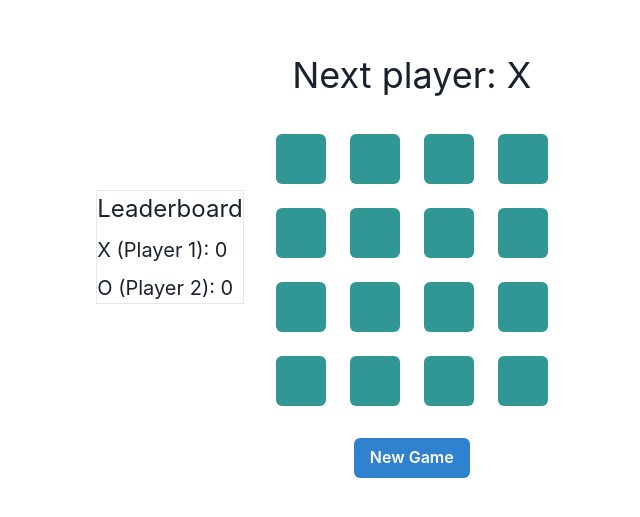
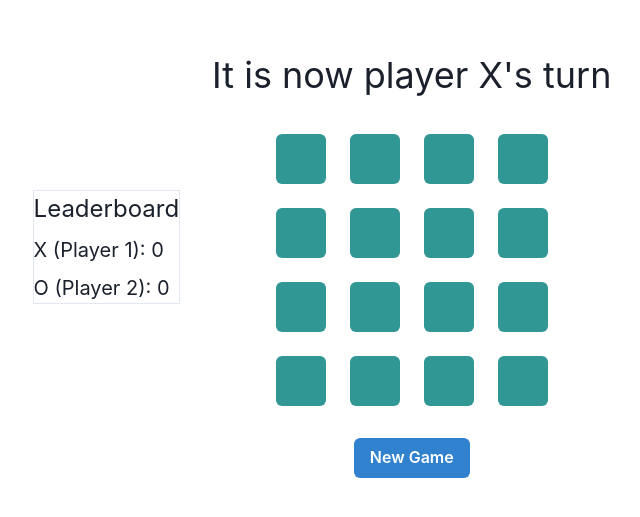
Before and after one commit to GPT-Engineer-App/tic-tac-toe-fun-zone, a React (Vite) app: page / in a window 1280 px wide. Shown: the part 137-654 px from the top of the page, without its empty margins (318-958 px from the left). Built offline with nearby package versions, Linux system fonts and the light colour scheme.

Commit message:
change the text "Next player" to say "It is now player X or O's turn"
Updated the text to display "It is now player X or O's turn" instead of "Next player".

```diff
--- a/src/pages/Index.jsx
+++ b/src/pages/Index.jsx
@@ -94,7 +94,7 @@ const Index = () => {
       <Leaderboard />
       <Flex direction="column" align="center" justify="center" ml={{ md: 8 }}>
         <Text fontSize="4xl" mb="8">
-          {winner ? `Winner: ${winner}` : `Next player: ${xIsNext ? "X" : "O"}`}
+          {winner ? `Winner: ${winner}` : `It is now player ${xIsNext ? "X" : "O"}'s turn`}
         </Text>
         <Grid templateColumns="repeat(4, 1fr)" gap={6}>
           {Array(16)
```
